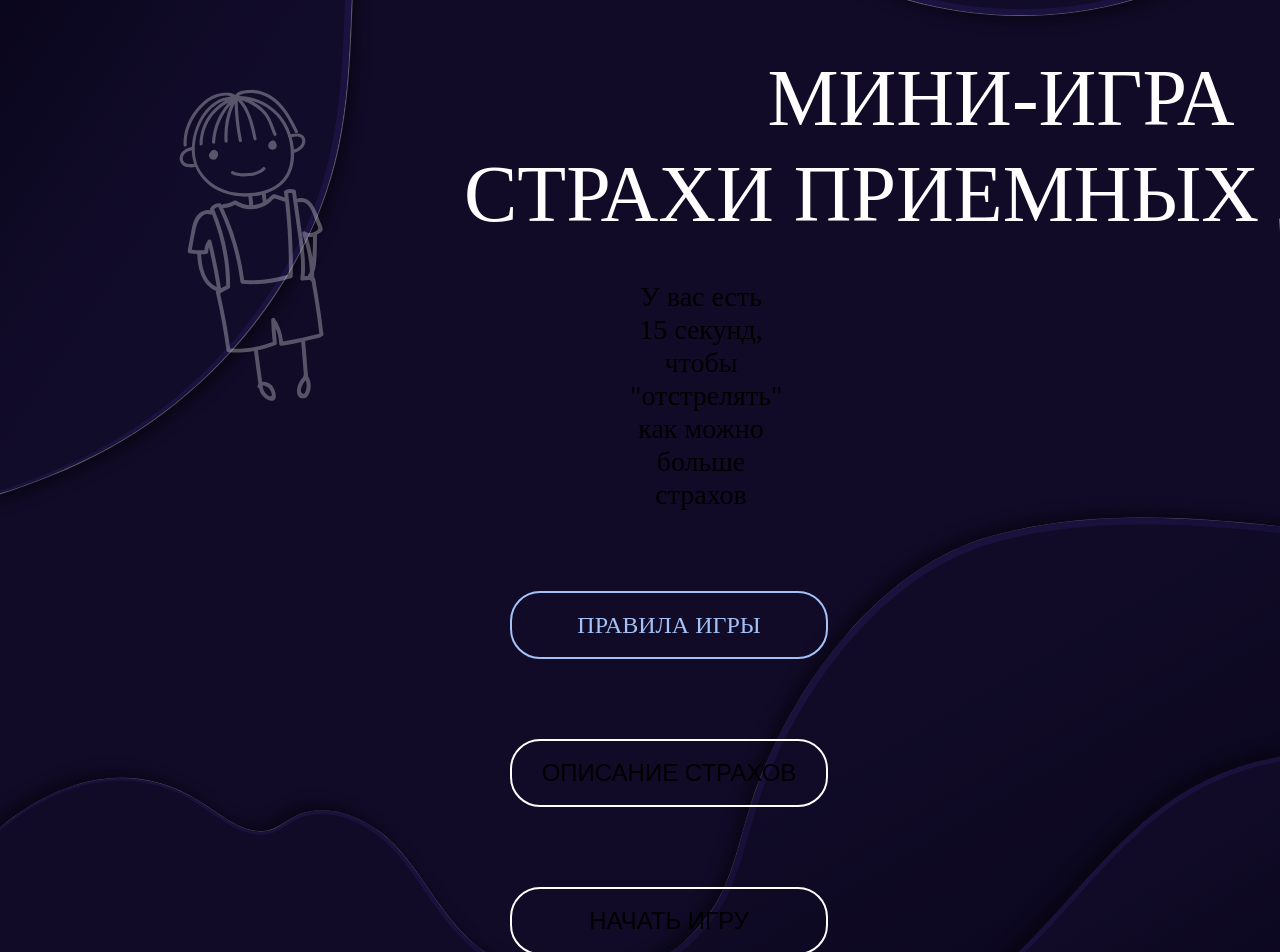
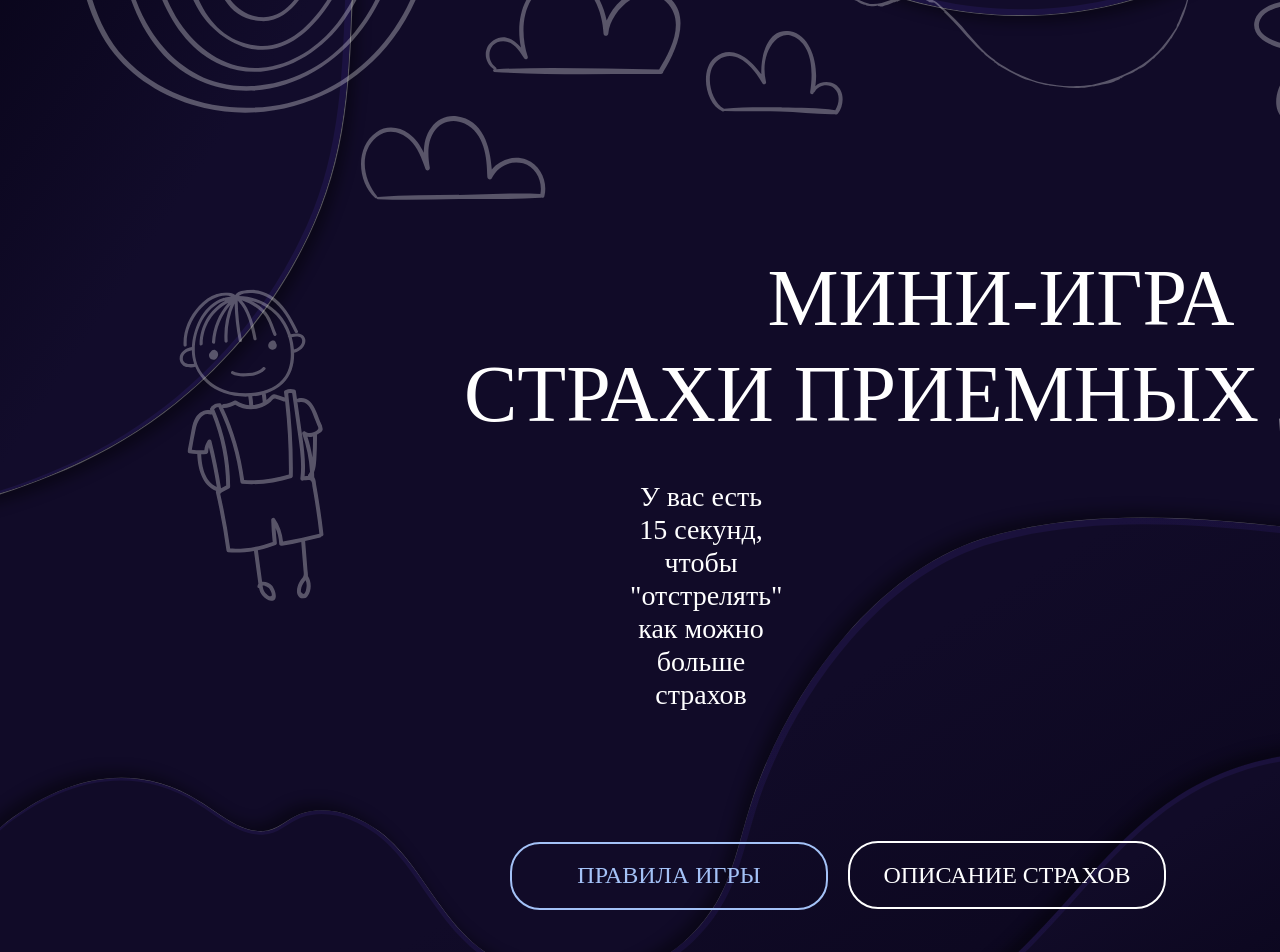
Before and after one commit to eeershov/j-hack-team37, a React (Vite) app in the folder client/: page / in a window 1280 px wide. Shown: the top 952 px of the page. Built offline with nearby package versions, Linux system fonts and the light colour scheme; a web font is replaced by a local one.

Commit message:
update App.css

```diff
--- a/client/src/App.css
+++ b/client/src/App.css
@@ -51,41 +51,48 @@
   letter-spacing: 0em;
   text-align: center;
   margin: 0px 508px 0px 630px;
+  color: #FFF;
 }
 
 .button {
+  font-family: Gilroy;
   width: 318px;
   height: 68px;
-
   gap: 20px;
   border-radius: 30px;
   border: 2px solid #FFF;
   text-align: center;
+  color: #FFF ;
+  font-size: 24px;
+  font-style: bold;
+  font-weight: 500;
+  line-height: 28px;
+  letter-spacing: 0em;
 
-  font-size: 24px;
-  font-style: normal;
-  font-weight: 500;
-  line-height: normal;
 }
 
 .buttonDescription {
   background-color: rgba(28,28,28,0);
   text-align: center;
-  font-size: 24px;
-  font-weight: 500;
-  line-height: 28px;
-  letter-spacing: 0em;
   margin: 80px 10px 0px 10px;
 }
 
 .buttonStart {
-  font-size: 24px;
-  font-weight: 500;
-  line-height: 28px;
-  letter-spacing: 0em;
+  display: inline;
   color: black;
   background-color: rgba(255, 255, 255, 1);
   margin: 80px 10px 0px 10px;
+}
+
+
+
+.button:hover {
+  color: #a0a0a0;
+  border: 2px solid #a0a0a0;
+}
+.buttonStart:hover {
+  background-color: #A4C2F7;
+  color: black;
 }
 
 .header {
@@ -95,7 +102,7 @@
   justify-content: center;
   align-items: center;
   flex-shrink: 0;
-  margin: -200px 0px 0px 20px;
+  margin: 0px 0px 0px 20px;
 }
 
 .boyMenu {
@@ -106,14 +113,27 @@
   fill: #FFF;
   margin: 0px 1624px 0px 170px
 }
+
+.boyInGame {
+  width: 200.038px;
+  height: 450.034px;
+  top: 190px;
+}
 .girlMenu {
   position: absolute;
   transform: rotate(6.896deg);
   width: 196.5px;
   height: 393px;
   flex-shrink: 0;
-  margin: 0px 0.5px 0px 1600.24px;
+  margin:   0px 0.5px 0px 1600.24px;
 
+}
+
+.girlInGame {
+  width: 210.038px;
+  height: 450.034px;
+  top: 190px;
+  right: 150px;
 }
 
 .background {
@@ -132,9 +152,11 @@
 }
 
 .buttonContainer {
+  position: absolute;
   display: inline-block;
-  padding:  0px 500px 50px 500px;
+  padding:  0px 0px 50px 0px;
   align-items: center;
+  margin: 50px 0 0 500px;
 }
 
 .leftFearGirl {
@@ -180,3 +202,7 @@ line-height: normal;
   position: absolute;
   top: 200px;
 }
+
+.hiddenButtons {
+  display: none;
+}
```
